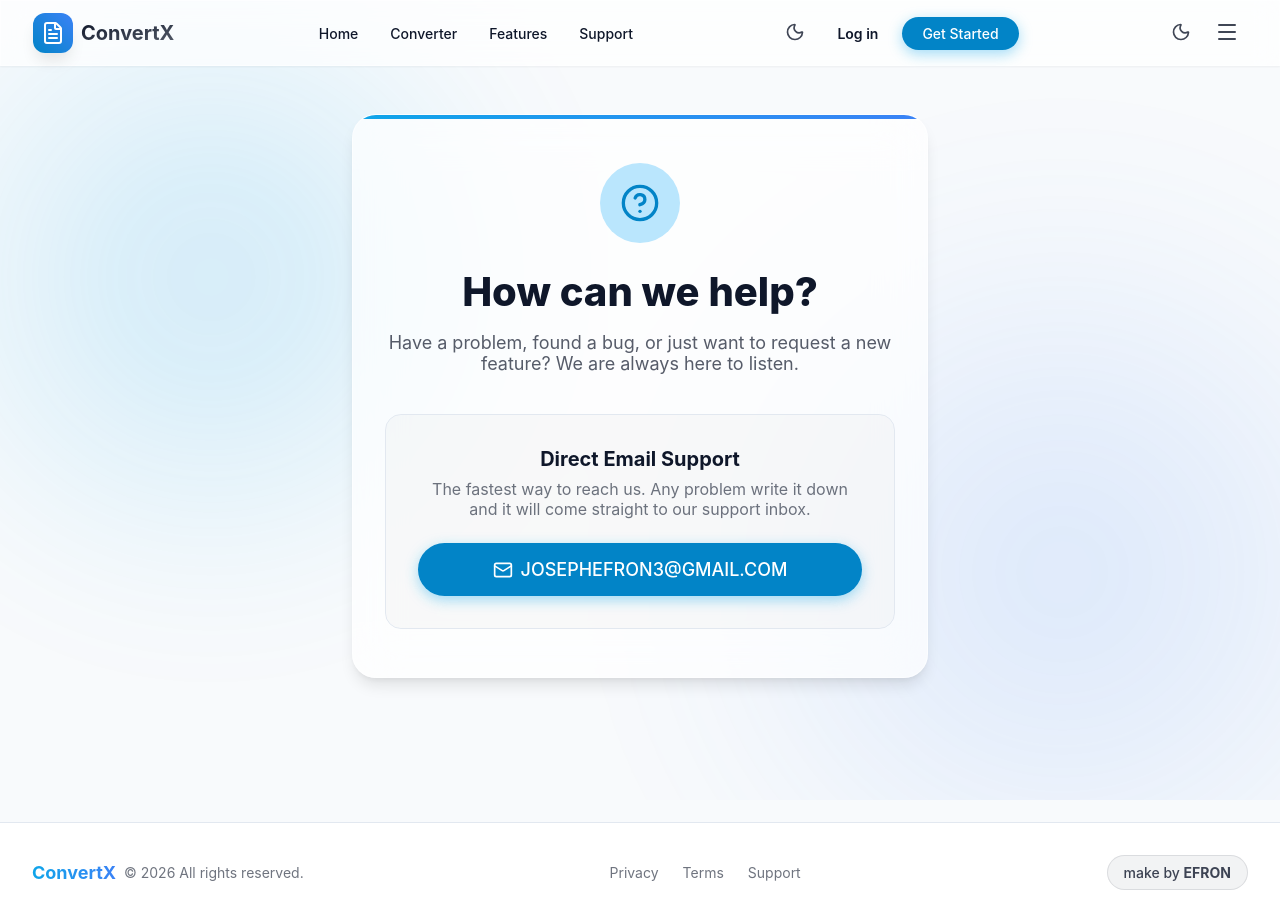
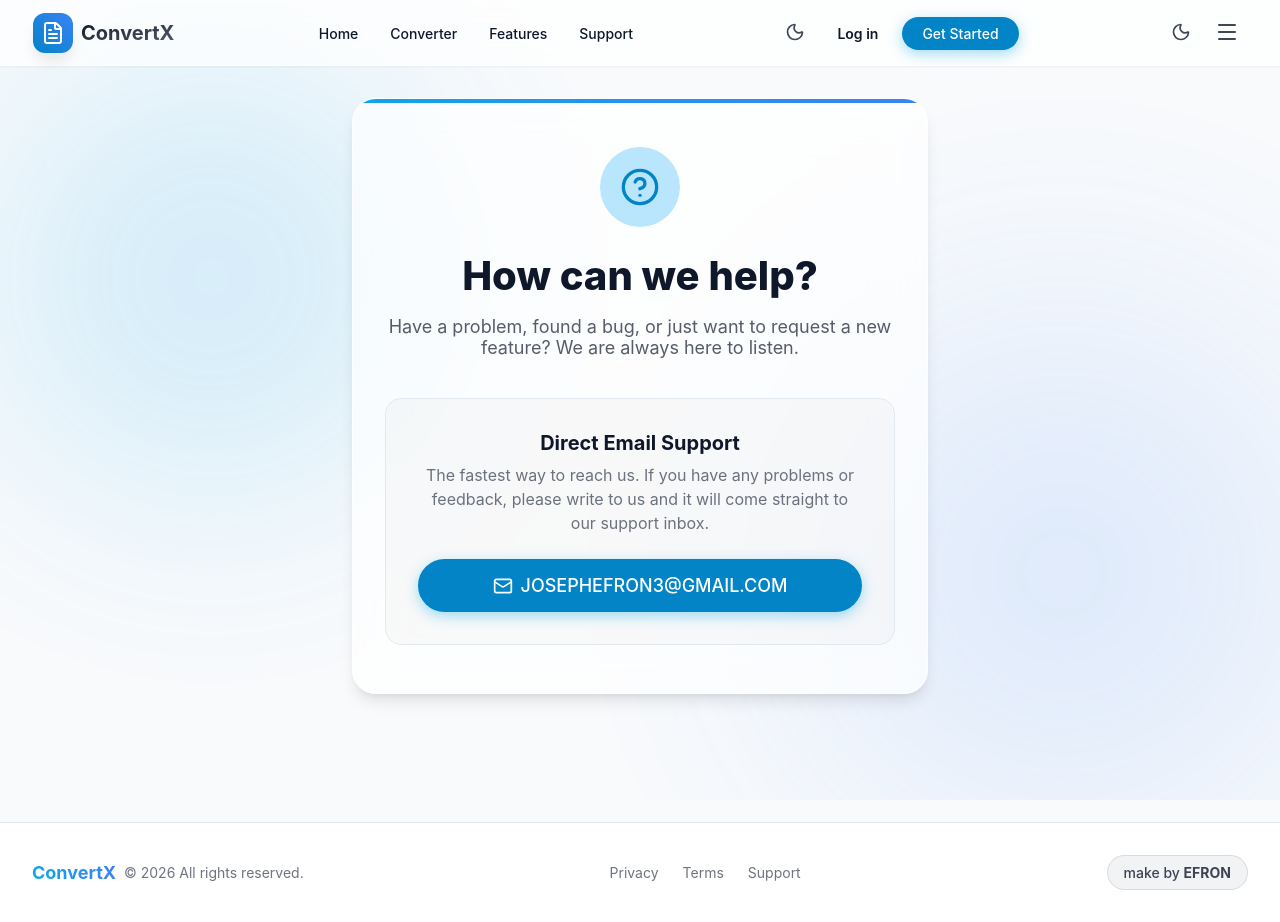
Before and after one commit to Efronj/CONVERTFILEX, a React (Vite) app: page /support in a window 1280 px wide. Built offline with nearby package versions, Linux system fonts and the light colour scheme.

Commit message:
fix: refactor Support page layout and grammar

```diff
--- a/src/pages/Support.jsx
+++ b/src/pages/Support.jsx
@@ -8,7 +8,7 @@ const Support = () => {
         <div style={{ display: 'flex', flexDirection: 'column', minHeight: '100vh' }}>
             <Navbar />
 
-            <main className="main-content" style={{ display: 'flex', alignItems: 'center', justifyContent: 'center' }}>
+            <main className="main-content" style={{ display: 'flex', alignItems: 'center', justifyContent: 'center', flex: 1, padding: '2rem 1rem' }}>
                 <div className="glass-lg" style={{ width: '100%', maxWidth: '36rem', padding: '3rem 2rem', borderRadius: '1.5rem', position: 'relative', overflow: 'hidden', textAlign: 'center' }}>
                     <div className="top-gradient-border"></div>
 
@@ -25,8 +25,8 @@ const Support = () => {
 
                     <div style={{ padding: '2rem', borderRadius: '1rem', background: 'rgba(15, 23, 42, 0.02)', border: '1px solid var(--border)' }} className="dark:bg-slate-800/30">
                         <h3 style={{ fontSize: '1.25rem', fontWeight: 700, marginBottom: '0.5rem' }}>Direct Email Support</h3>
-                        <p style={{ color: 'rgba(15, 23, 42, 0.6)', marginBottom: '1.5rem' }} className="dark:text-slate-400">
-                            The fastest way to reach us. Any problem write it down and it will come straight to our support inbox.
+                        <p style={{ color: 'rgba(15, 23, 42, 0.6)', marginBottom: '1.5rem', lineHeight: '1.5' }} className="dark:text-slate-400">
+                            The fastest way to reach us. If you have any problems or feedback, please write to us and it will come straight to our support inbox.
                         </p>
 
                         <a
```
